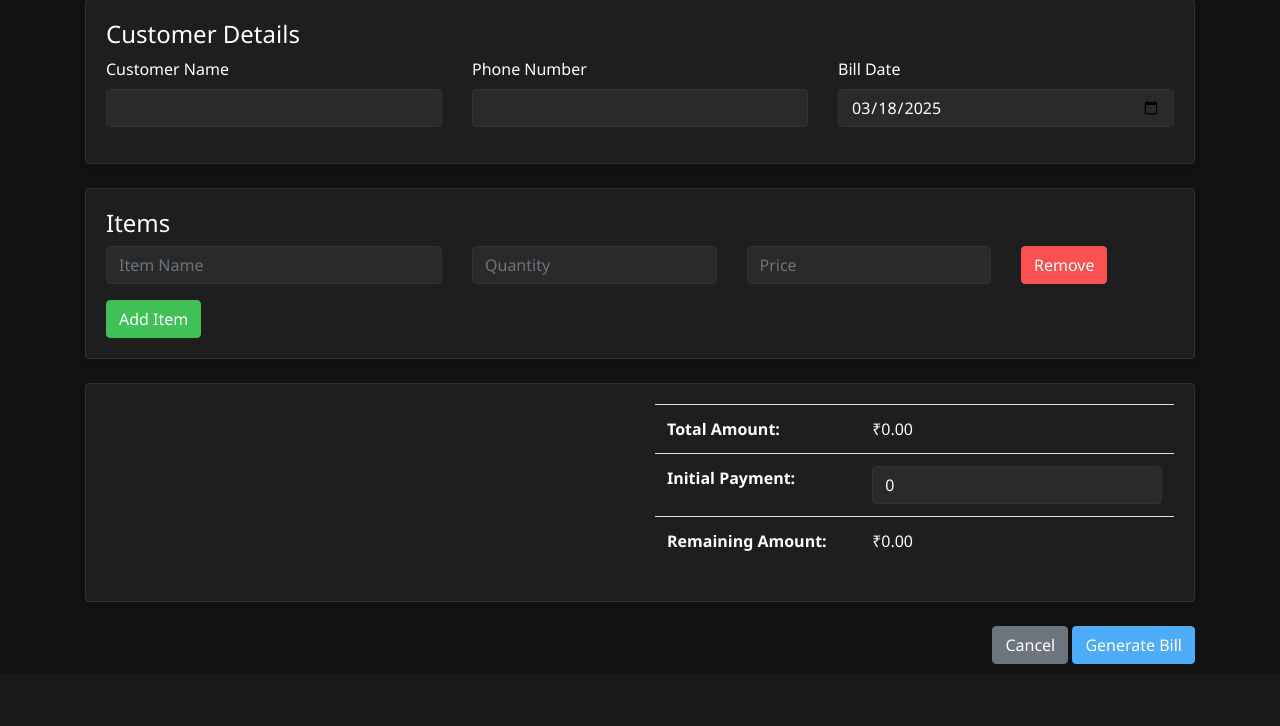
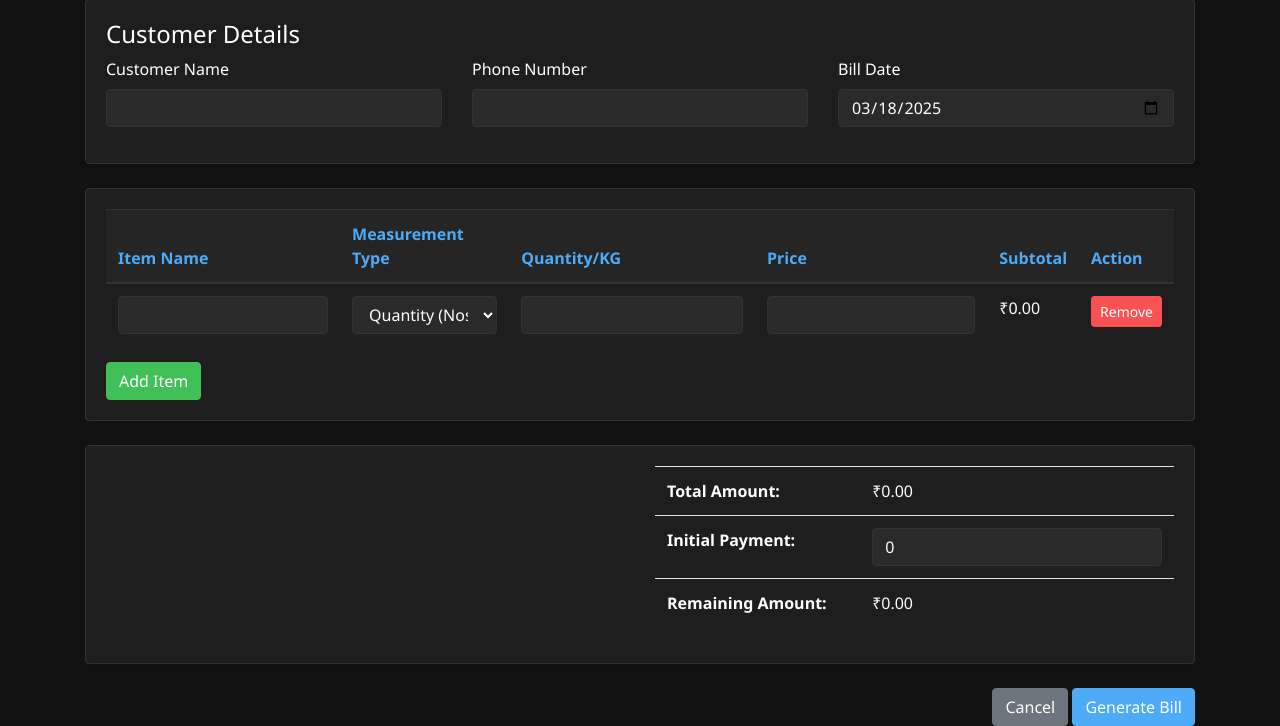
Before and after one commit to Chetanparate12/welding-invoice-manager, a Flask app: page /generate_bill in a window 1280 px wide. Shown: the part 127-853 px from the top of the page. Before the commit the page ends 791 px from the top, so only its background shows below. Run offline with Flask 2, Linux system fonts and the light colour scheme; some libraries are stand-ins or nearby versions; some web fonts are replaced.

Commit message:
Added measurement type options: Quantity and Weight (KG) for items

```diff
--- a/templates/generate_bill.html
+++ b/templates/generate_bill.html
@@ -33,24 +33,40 @@
 
             <div class="card mb-4">
                 <div class="card-body">
-                    <h4>Items</h4>
-                    <div id="items-container">
-                        <div class="row item-row mb-3">
-                            <div class="col-md-4">
-                                <input type="text" class="form-control" name="item_name[]" placeholder="Item Name" required>
-                            </div>
-                            <div class="col-md-3">
-                                <input type="number" class="form-control quantity" name="quantity[]" placeholder="Quantity" min="1" required>
-                            </div>
-                            <div class="col-md-3">
-                                <input type="number" class="form-control price" name="price[]" placeholder="Price" step="0.01" min="0" required>
-                            </div>
-                            <div class="col-md-2">
-                                <button type="button" class="btn btn-danger remove-item">Remove</button>
-                            </div>
+                    <div class="row items-container">
+                        <div class="col-md-12">
+                            <table class="table" id="items-table">
+                                <thead>
+                                    <tr>
+                                        <th>Item Name</th>
+                                        <th>Measurement Type</th>
+                                        <th>Quantity/KG</th>
+                                        <th>Price</th>
+                                        <th>Subtotal</th>
+                                        <th>Action</th>
+                                    </tr>
+                                </thead>
+                                <tbody>
+                                    <tr>
+                                        <td><input type="text" name="item_name[]" class="form-control" required></td>
+                                        <td>
+                                            <select name="measurement_type[]" class="form-control measurement-type" onchange="updatePlaceholder(this)">
+                                                <option value="quantity">Quantity (Nos)</option>
+                                                <option value="weight">Weight (KG)</option>
+                                            </select>
+                                        </td>
+                                        <td>
+                                            <input type="number" name="quantity[]" class="form-control quantity" step="1" min="1" required>
+                                        </td>
+                                        <td><input type="number" name="price[]" class="form-control price" step="0.01" min="0" required></td>
+                                        <td>₹<span class="subtotal">0.00</span></td>
+                                        <td><button type="button" class="btn btn-danger btn-sm" onclick="removeItem(this)">Remove</button></td>
+                                    </tr>
+                                </tbody>
+                            </table>
+                            <button type="button" class="btn btn-success" onclick="addItem()">Add Item</button>
                         </div>
                     </div>
-                    <button type="button" class="btn btn-success" id="add-item">Add Item</button>
                 </div>
             </div>
 
@@ -167,4 +183,34 @@ document.addEventListener('DOMContentLoaded', function() {
     }
 });
 </script>
-{% endblock %}
+
+<script>
+function updatePlaceholder(select) {
+    const quantityInput = select.parentElement.nextElementSibling.querySelector('input');
+    if (select.value === 'weight') {
+        quantityInput.step = '0.01';
+        quantityInput.placeholder = 'Enter KG';
+    } else {
+        quantityInput.step = '1';
+        quantityInput.placeholder = 'Enter Quantity';
+    }
+}
+
+function addItem() {
+    const tbody = document.querySelector('#items-table tbody');
+    const newRow = tbody.rows[0].cloneNode(true);
+    const inputs = newRow.querySelectorAll('input');
+    inputs.forEach(input => input.value = '');
+    newRow.querySelector('.subtotal').textContent = '0.00';
+    tbody.appendChild(newRow);
+}
+
+// Update existing updateSubtotal function
+function updateSubtotal(row) {
+    const quantity = parseFloat(row.querySelector('.quantity').value) || 0;
+    const price = parseFloat(row.querySelector('.price').value) || 0;
+    const subtotal = quantity * price;
+    row.querySelector('.subtotal').textContent = subtotal.toFixed(2);
+    updateTotalAmount();
+}
+</script>{% endblock %}
```
